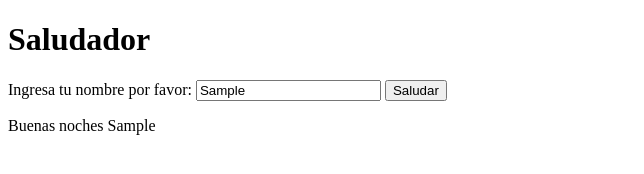
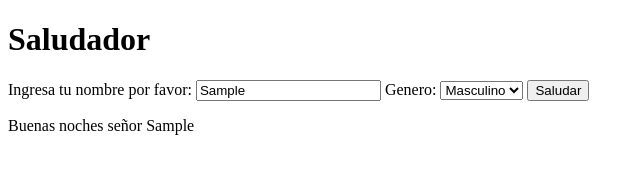
Before and after one commit to gandarillasNavia/Saludador, a website built with Parcel: page index.html in a window 1280 px wide. Both pictures are taken after typing "Sample" into the empty fields and a click on the input "Saludar". Shown: the whole page, without its empty margins (0-644 px from the left). Built offline with nearby package versions, Linux system fonts and the light colour scheme.

Commit message:
feat: Saludar por genero elegido

```diff
--- a/index.html
+++ b/index.html
@@ -8,6 +8,11 @@
     <form id="saludo-form">
       <label for="nombre">Ingresa tu nombre por favor:</label>
       <input type="text" id="nombre" />
+      <label for="genero">Genero:</label>
+      <select id="genero">
+        <option value="masculino">Masculino</option>
+        <option value="femenino">Femenino</option>
+      </select>
       <input type="submit" value="Saludar" id="saludar" />
     </form>
     <div id="saludo-div"></div>
--- a/src/presenter.js
+++ b/src/presenter.js
@@ -1,4 +1,5 @@
-const nombre= document.querySelector("#nombre");
+const nombre = document.querySelector("#nombre");
+const genero = document.querySelector("#genero");
 const form = document.querySelector("#saludo-form");
 const div = document.querySelector("#saludo-div");
 
@@ -8,6 +9,7 @@ let horaActual = fechaActual.getHours();
 form.addEventListener("submit", (event) => {
   event.preventDefault();
   const nombreIn = nombre.value.trim();
+  const generoIn = genero.value;
   let hora;
 
   if (horaActual < 12) {
@@ -17,5 +19,13 @@ form.addEventListener("submit", (event) => {
   } else {
     hora = "Buenas noches";
   }
-  div.innerHTML = `<p>${hora} ${nombreIn}</p>`;
+
+  let saludoG = "";
+
+  if (generoIn === "masculino") {
+     saludoG = "señor";
+  } else if (generoIn === "femenino") {
+     saludoG = "señora";
+  }
+  div.innerHTML = `<p>${hora} ${saludoG} ${nombreIn}</p>`;
 });
```
